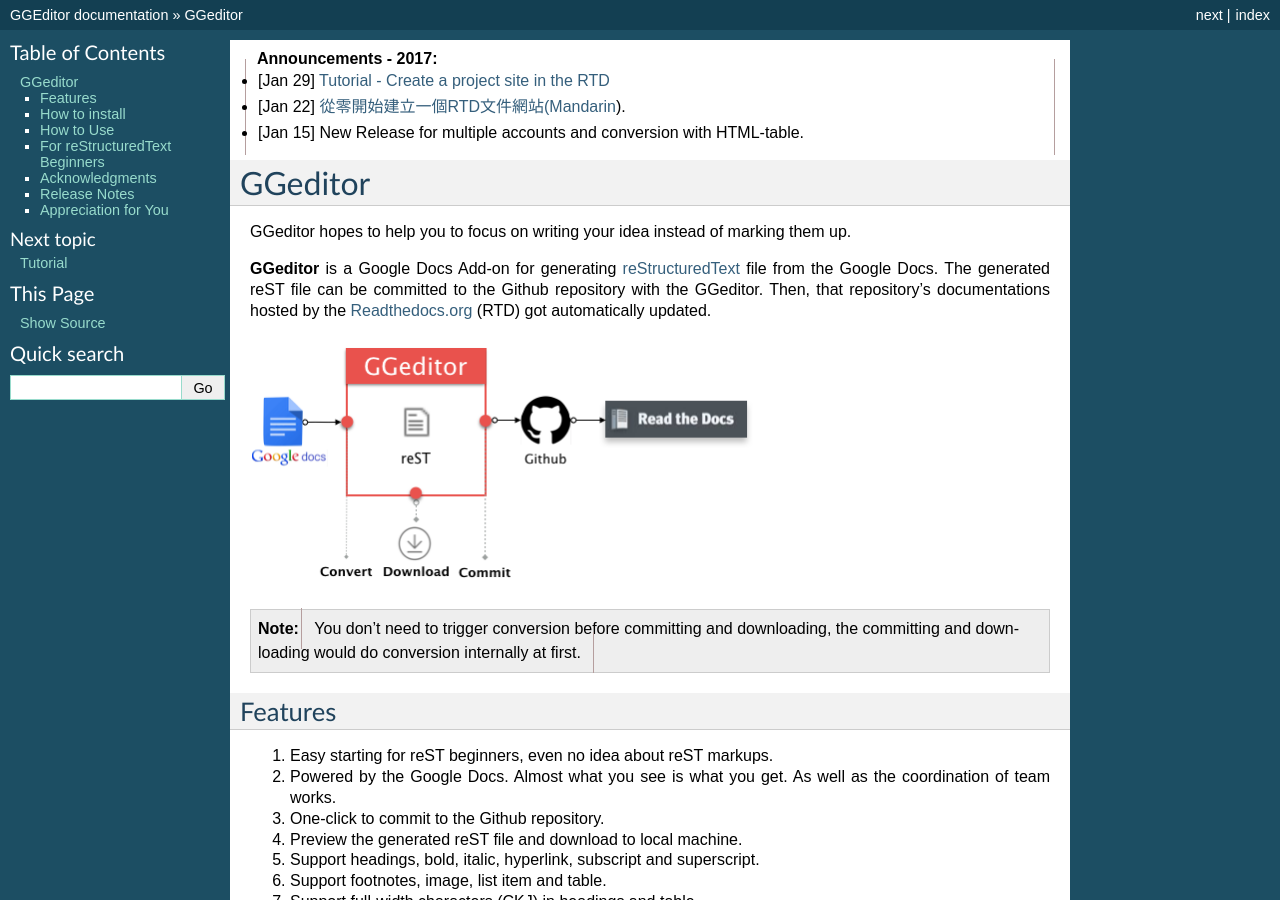
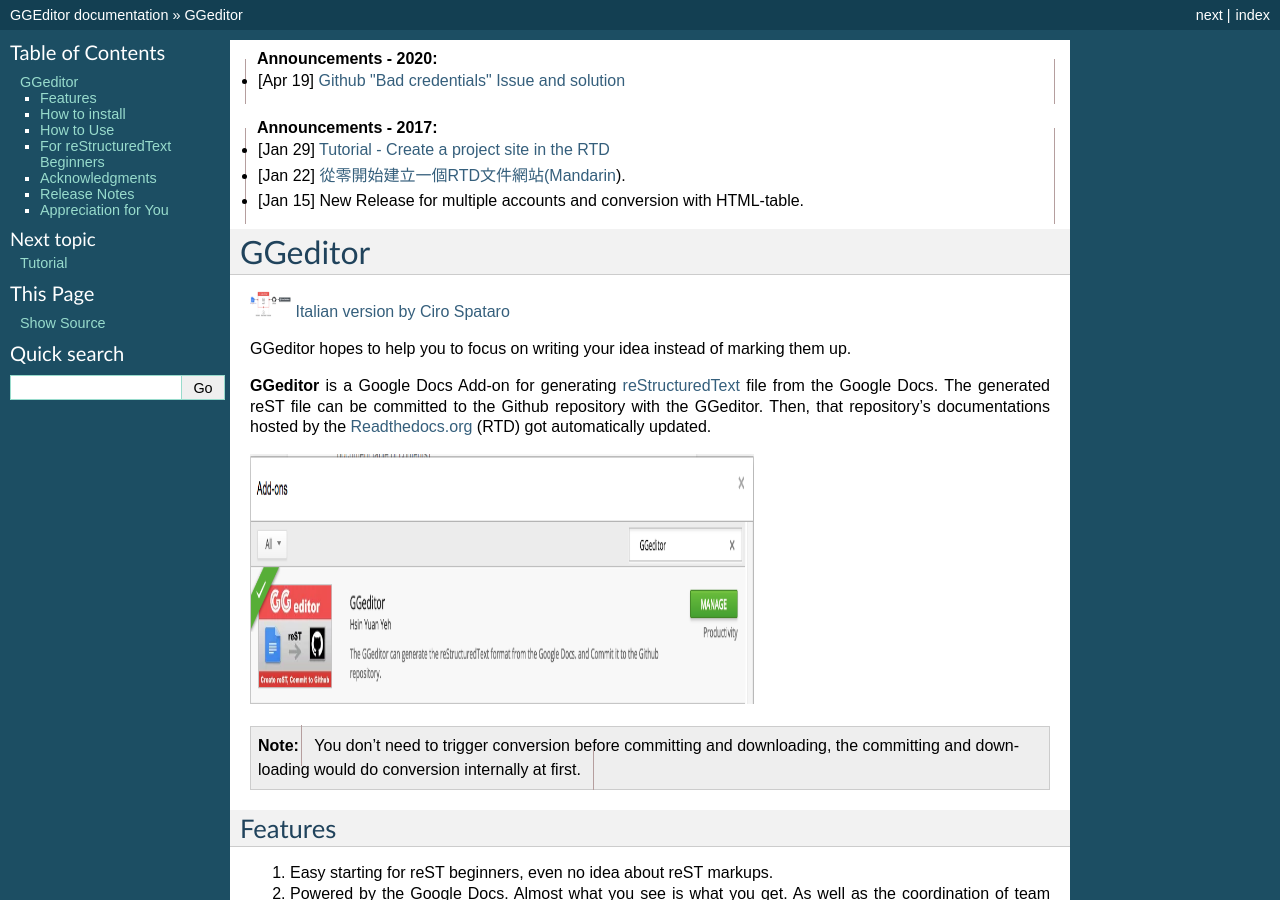
Before and after one commit to iapyeh/GGeditor, a Sphinx documentation site: the page built from docs/index.rst, in a window 1280 px wide and 900 px high. Built offline with Sphinx 7.4.7, drawn with Linux system fonts in a browser that asks for light colours; pages that are not in the unit, such as notebooks, are missing from menus; some of the changed lines change nothing that is shown.

Commit message:
Google Docs reST Editor@2020-4-19 13:36:22

```diff
--- a/docs/index.rst
+++ b/docs/index.rst
@@ -12,11 +12,16 @@
     api/backend
 
 
+.. admonition:: Announcements - 2020
+
+    * [Apr 19] \ |LINK1|\
+
+
 .. admonition:: Announcements - 2017
 
-    * [Jan 29] \ |LINK1|\
+    * [Jan 29] \ |LINK2|\
 
-    * [Jan 22] \ |LINK2|\ ).
+    * [Jan 22] \ |LINK3|\ ).
 
     * [Jan 15] New Release for multiple accounts and conversion with HTML-table.
 
@@ -25,11 +30,13 @@
 GGeditor
 ********
 
+\ |IMG1|\  \ |LINK4|\
+
 GGeditor hopes to help you to focus on writing your idea instead of marking them up.
 
-\ |STYLE0|\  is a Google Docs Add-on for generating \ |LINK3|\  file from the Google Docs. The generated reST file can be committed to the Github repository with the GGeditor. Then, that repository’s documentations hosted by the  \ |LINK4|\  (RTD) got automatically updated.
+\ |STYLE0|\  is a Google Docs Add-on for generating \ |LINK5|\  file from the Google Docs. The generated reST file can be committed to the Github repository with the GGeditor. Then, that repository’s documentations hosted by the  \ |LINK6|\  (RTD) got automatically updated.
 
-\ |IMG1|\
+\ |IMG2|\
 
 ..  Note::
 
@@ -71,20 +78,20 @@
 How to install
 ==============
 
-\ |LINK5|\ , or in a Google Docs Document:
+\ |LINK7|\ , or in a Google Docs Document:
 
 #. On the menu item “Add-ons”, click the “Get Add-ons”
 
 #. In the search box, input “GGeditor”, then click on the GGeditor icon to install.
 
-\ |IMG2|\
+\ |IMG3|\
 
 .. _h177537546887b67276822514c66016:
 
 How to Use
 ==========
 
-Please refer to this article \ |LINK6|\
+Please refer to this article \ |LINK8|\
 
 .. _h84e3b4616757118376d336e2e5d5d23:
 
@@ -93,11 +100,11 @@
 
 If you are a beginner of the reStructuredText and you feel a little bit of confusing about how to put your documents onto the RTD website. I wrote two quick guides to help your task to be quickly completed with the GGeditor.
 
-\ |LINK7|\
+\ |LINK9|\
 
     This guide for you to make the 1st copy of your product documents get online.
 
-\ |LINK8|\
+\ |LINK10|\
 
     This guide for you to make the 1st copy of your module documents get online.
 
@@ -108,17 +115,17 @@
 Acknowledgments
 ===============
 
-* Andrey Rublev as well as \ |LINK9|\  of the \ |LINK10|\ , it is a great tool for beginner to learn the reST markups.
+* Andrey Rublev as well as \ |LINK11|\  of the \ |LINK12|\ , it is a great tool for beginner to learn the reST markups.
 
-* Bitwiseshiftleft as well as \ |LINK11|\  of the \ |LINK12|\  projects. The sjcl.js is used for credentials encryption.
+* Bitwiseshiftleft as well as \ |LINK13|\  of the \ |LINK14|\  projects. The sjcl.js is used for credentials encryption.
 
-* \ |LINK13|\ . Hard to be briefly described. In short, its excellent AR series let me have time to work on this project.
+* \ |LINK15|\ . Hard to be briefly described. In short, its excellent AR series let me have time to work on this project.
 
-* Philip Schatz as well as \ |LINK14|\  of the  \ |LINK15|\  project. The Github-related implementation is on this wonderful tool.
+* Philip Schatz as well as \ |LINK16|\  of the  \ |LINK17|\  project. The Github-related implementation is on this wonderful tool.
 
-* \ |LINK16|\  as well as \ |LINK17|\ . Pelican lead me to the world of markup. The conf.py is borrowed from the pelican’s repository.
+* \ |LINK18|\  as well as \ |LINK19|\ . Pelican lead me to the world of markup. The conf.py is borrowed from the pelican’s repository.
 
-* \ |LINK18|\  (RTD), it provides a great service, which encourage me to create the GGeditor.
+* \ |LINK20|\  (RTD), it provides a great service, which encourage me to create the GGeditor.
 
 .. _h5d303e73368631b6320494219743f2d:
 
@@ -201,13 +208,13 @@
 
 It would really help us if you had a second to
 
-* \ |LINK19|\
+* \ |LINK21|\
 
-* Or \ |LINK20|\
+* Or \ |LINK22|\
 
 that helps us keep momentun on GGeditor.
 
-\ |LINK21|\
+\ |LINK23|\
 
 .. bottom of content
 
@@ -217,93 +224,105 @@
 
 .. |LINK1| raw:: html
 
-    <a href="https://youtu.be/PUswAbvpE7c" target="_blank">Tutorial - Create a project site in the RTD</a>
+    <a href="GithubBadCredentials.html">Github "Bad credentials" Issue and solution</a>
 
 .. |LINK2| raw:: html
 
-    <a href="https://goo.gl/qH1WWj" target="_blank">從零開始建立一個RTD文件網站(Mandarin</a>
+    <a href="https://youtu.be/PUswAbvpE7c" target="_blank">Tutorial - Create a project site in the RTD</a>
 
 .. |LINK3| raw:: html
 
-    <a href="https://en.wikipedia.org/wiki/ReStructuredText" target="_blank">reStructuredText</a>
+    <a href="https://goo.gl/qH1WWj" target="_blank">從零開始建立一個RTD文件網站(Mandarin</a>
 
 .. |LINK4| raw:: html
 
-    <a href="https://readthedocs.org/" target="_blank">Readthedocs.org</a>
+    <a href="https://cirospat.readthedocs.io/it/latest/" target="_blank">Italian version  by Ciro Spataro</a>
 
 .. |LINK5| raw:: html
 
-    <a href="https://chrome.google.com/webstore/detail/ggeditor/piedgdbcihbejidgkpabjhppneghbcnp" target="_blank">Click this link to the Google Docs Add-on page</a>
+    <a href="https://en.wikipedia.org/wiki/ReStructuredText" target="_blank">reStructuredText</a>
 
 .. |LINK6| raw:: html
 
-    <a href="User%20Guide.html">How to Use</a>
+    <a href="https://readthedocs.org/" target="_blank">Readthedocs.org</a>
 
 .. |LINK7| raw:: html
 
-    <a href="how2Readthedocs.html">How to create a generic website of documentation on the RTD</a>
+    <a href="https://chrome.google.com/webstore/detail/ggeditor/piedgdbcihbejidgkpabjhppneghbcnp" target="_blank">Click this link to the Google Docs Add-on page</a>
 
 .. |LINK8| raw:: html
 
-    <a href="ApiDoc.html">How to create API document for python modules</a>
+    <a href="User%20Guide.html">How to Use</a>
 
 .. |LINK9| raw:: html
 
-    <a href="https://github.com/anru/rsted/graphs/contributors" target="_blank">all the contributors</a>
+    <a href="how2Readthedocs.html">How to create a generic website of documentation on the RTD</a>
 
 .. |LINK10| raw:: html
 
-    <a href="http://rst.ninjs.org/" target="_blank">Online reStructuredText editor</a>
+    <a href="ApiDoc.html">How to create API document for python modules</a>
 
 .. |LINK11| raw:: html
 
-    <a href="https://github.com/bitwiseshiftleft/sjcl/graphs/contributors" target="_blank">all the contributors</a>
+    <a href="https://github.com/anru/rsted/graphs/contributors" target="_blank">all the contributors</a>
 
 .. |LINK12| raw:: html
 
-    <a href="https://github.com/bitwiseshiftleft/sjcl" target="_blank">sjcl</a>
+    <a href="http://rst.ninjs.org/" target="_blank">Online reStructuredText editor</a>
 
 .. |LINK13| raw:: html
 
-    <a href="http://neusauber.com" target="_blank">Neusauber.com</a>
+    <a href="https://github.com/bitwiseshiftleft/sjcl/graphs/contributors" target="_blank">all the contributors</a>
 
 .. |LINK14| raw:: html
 
-    <a href="https://github.com/philschatz/octokat.js/graphs/contributors" target="_blank">all the contributors</a>
+    <a href="https://github.com/bitwiseshiftleft/sjcl" target="_blank">sjcl</a>
 
 .. |LINK15| raw:: html
 
-    <a href="https://github.com/philschatz/octokat.js" target="_blank">octokat.js</a>
+    <a href="http://neusauber.com" target="_blank">Neusauber.com</a>
 
 .. |LINK16| raw:: html
 
-    <a href="https://github.com/getpelican/pelican" target="_blank">Pelican project</a>
+    <a href="https://github.com/philschatz/octokat.js/graphs/contributors" target="_blank">all the contributors</a>
 
 .. |LINK17| raw:: html
 
-    <a href="https://github.com/getpelican/pelican/graphs/contributors" target="_blank">all the contributes</a>
+    <a href="https://github.com/philschatz/octokat.js" target="_blank">octokat.js</a>
 
 .. |LINK18| raw:: html
 
-    <a href="https://readthedocs.org" target="_blank">Readthedocs.org</a>
+    <a href="https://github.com/getpelican/pelican" target="_blank">Pelican project</a>
 
 .. |LINK19| raw:: html
 
-    <a href="https://chrome.google.com/webstore/detail/ggeditor/piedgdbcihbejidgkpabjhppneghbcnp" target="_blank">Leave a Google Docs store rating</a>
+    <a href="https://github.com/getpelican/pelican/graphs/contributors" target="_blank">all the contributes</a>
 
 .. |LINK20| raw:: html
 
+    <a href="https://readthedocs.org" target="_blank">Readthedocs.org</a>
+
+.. |LINK21| raw:: html
+
+    <a href="https://chrome.google.com/webstore/detail/ggeditor/piedgdbcihbejidgkpabjhppneghbcnp" target="_blank">Leave a Google Docs store rating</a>
+
+.. |LINK22| raw:: html
+
     <a href="https://github.com/iapyeh/GGeditor" target="_blank">star GGeditor on Github</a>
 
-.. |LINK21| raw:: html
+.. |LINK23| raw:: html
 
     <a href="https://docs.google.com/document/d/13b5dr8TZoTC5IJZeoiDt066b6mwq67yHqcl4TYUFnk0/edit?usp=sharing" target="_blank">Source document in the Google Docs</a>
 
 
 .. |IMG1| image:: static/index_1.png
+   :height: 26 px
+   :width: 41 px
+
+.. |IMG2| image:: static/index_2.png
    :height: 250 px
    :width: 504 px
 
-.. |IMG2| image:: static/index_2.png
+.. |IMG3| image:: static/index_3.png
    :height: 157 px
    :width: 697 px
```
